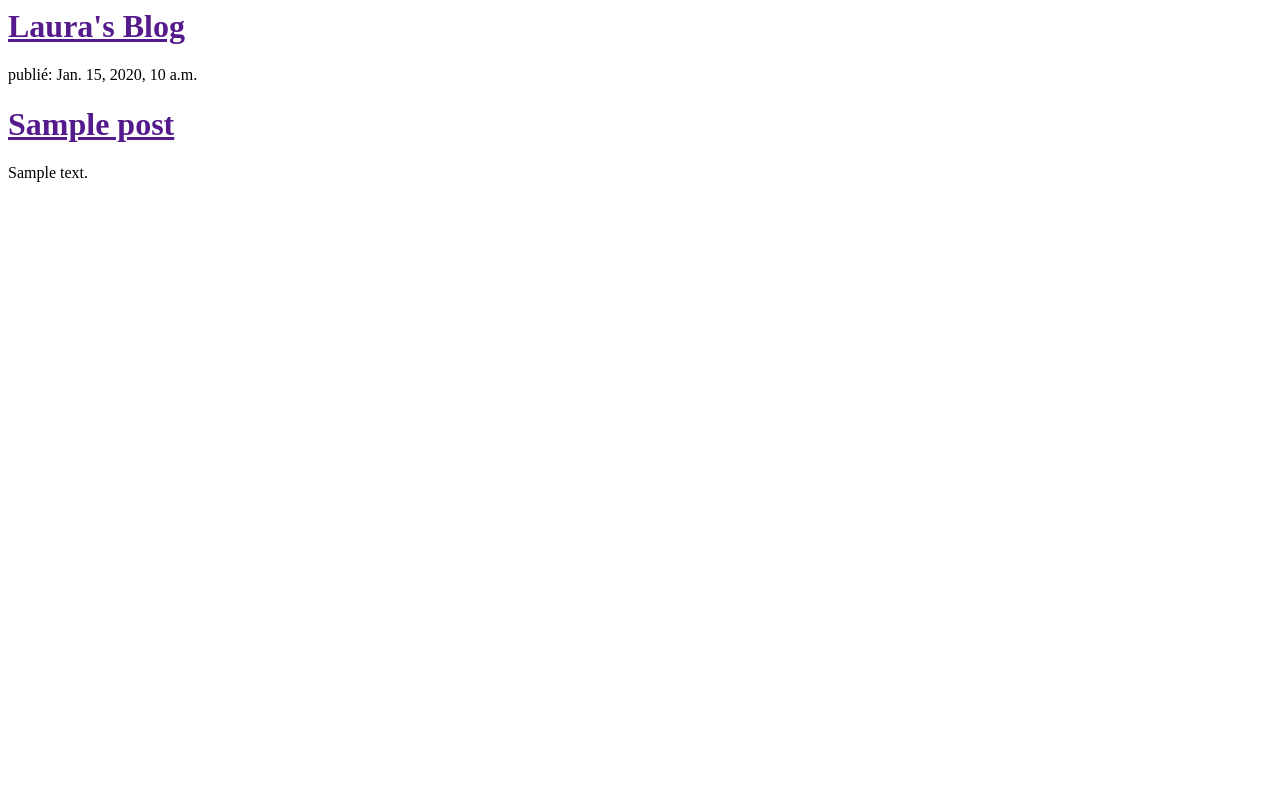
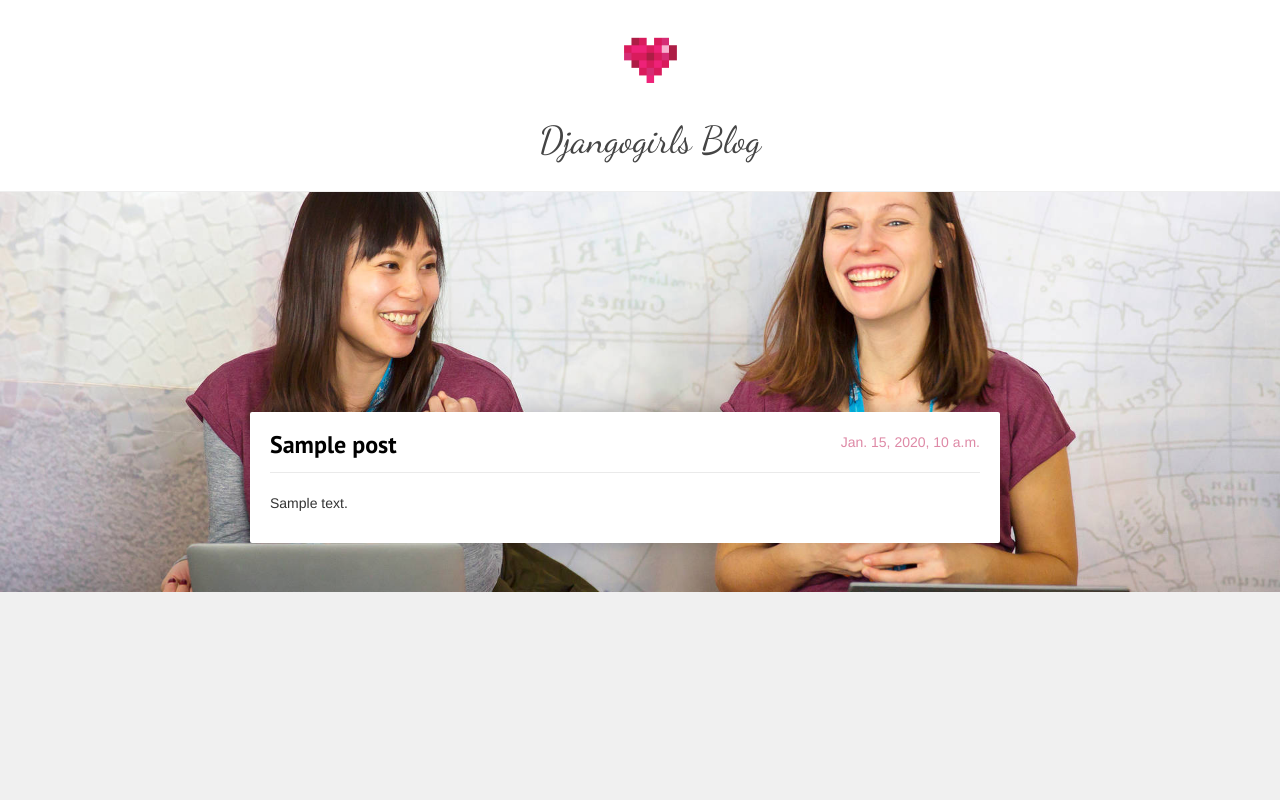
Before and after one commit to laurawacrenier/djangogirls-blog, a Django app: template blog/templates/blog/post_list.html in a window 1280 px wide. Run offline with Django 3.2, Linux system fonts and the light colour scheme; the template is opened without the code that fills it: values that come from a table or form of the project are taken from there, others are empty; tables that the repository leaves empty hold one stand-in row (values such as "Sample post"); some libraries are stand-ins or nearby versions.

Commit message:
Make it pretty

```diff
--- /dev/null
+++ b/blog/static/css/blog.css
@@ -0,0 +1,87 @@
+body{
+	background-color: #f0f0f0;
+}
+
+.page-header {
+    background-color: #ffffff;
+    margin-top: 0;
+    padding: 20px 20px 20px 40px;
+    margin-bottom: 0;
+}
+
+.page-header h1, .page-header h1 a, .page-header h1 a:visited, .page-header h1 a:active {
+    color: #444;
+    font-size: 28pt;
+    text-decoration: none;
+    text-align: center;
+    font-family: 'Dancing Script', cursive;
+}
+
+.page-header .logo{
+	text-align: center;
+}
+
+.page-header img{
+	width: 80px;
+	height:80px;
+}
+
+.hero-image{
+	height: 400px;
+	width: 100%;
+	background-image: url("../img/hero-background.jpg");
+	background-size: cover;
+	background-position: center;
+}
+
+.content {
+    margin-left: 40px;
+}
+
+h1, h2, h3, h4 {
+    font-family: 'PT Sans', sans-serif;
+}
+
+.date {
+    float: right;
+    color: #de89a6;
+}
+
+.save {
+    float: right;
+}
+
+.post-form textarea, .post-form input {
+    width: 100%;
+}
+
+.top-menu, .top-menu:hover, .top-menu:visited {
+    color: #ffffff;
+    float: right;
+    font-size: 26pt;
+    margin-right: 20px;
+}
+
+.posts-list{
+	margin-top: -200px;
+}
+
+.post {
+    margin: 20px 0;
+    background-color: #ffffff;
+    padding: 20px;
+    border-radius: 2px;
+    box-shadow: 0px 0px 20px rgba(0, 0, 0, .2);
+}
+
+.post h1{
+	margin-top: 0px;
+	border-bottom: 1px solid #eaeaea;
+	margin-bottom: 20px;
+	padding-bottom: 14px;
+}
+
+.post h1 a, .post h1 a:visited {
+    color: #000000;
+    font-size: 18pt;
+}
--- a/blog/templates/blog/post_list.html
+++ b/blog/templates/blog/post_list.html
@@ -1,19 +1,42 @@
+{% load static %}
+
 <html>
     <head>
-        <title>Laura's blog</title>
+        <link rel="stylesheet" href="//maxcdn.bootstrapcdn.com/bootstrap/3.2.0/css/bootstrap.min.css">
+        <link rel="stylesheet" href="//maxcdn.bootstrapcdn.com/bootstrap/3.2.0/css/bootstrap-theme.min.css">
+        <link rel="stylesheet" href="{% static 'css/blog.css' %}">
+        <link href="https://fonts.googleapis.com/css?family=Dancing+Script" rel="stylesheet" type="text/css">
+        <link href="https://fonts.googleapis.com/css?family=PT+Sans:700" rel="stylesheet" type="text/css">
+
+
+        <title>Djangogirls blog</title>
     </head>
     <body>
-        <div>
-            <h1><a href="">Laura's Blog</a></h1>
+        <div class="page-header">
+            <div class="logo">
+                <img src="../../static/img/logo.png"/>
+            </div>
+            <h1><a href="">Djangogirls Blog</a></h1>
+        </div>
+
+        <div class="hero-image">
         </div>
 
         <div>
-            {% for post in posts %}
-    			<div>
-        			<p>publié: {{ post.published_date }}</p>
-        			<h1><a href="">{{ post.title }}</a></h1>
-       				<p>{{ post.text|linebreaksbr }}</p>
-    			</div>
-			{% endfor %}
+            <div class="content container">
+                <div class="row">
+                    <div class="col-md-8 col-md-offset-2 posts-list">
+                        {% for post in posts %}
+                            <div class="post">
+                                <div class="date">
+                                    {{ post.published_date }}
+                                </div>
+                                <h1><a href="">{{ post.title }}</a></h1>
+                                <p>{{ post.text|linebreaksbr }}</p>
+                            </div>
+                        {% endfor %}
+                    </div>
+                </div>
+            </div>
     </body>
 </html>
```
Also changed, not shown: blog/static/img/djangogirls-logo.png (added), blog/static/img/hero-background.jpg (added), blog/static/img/logo.png (added).
